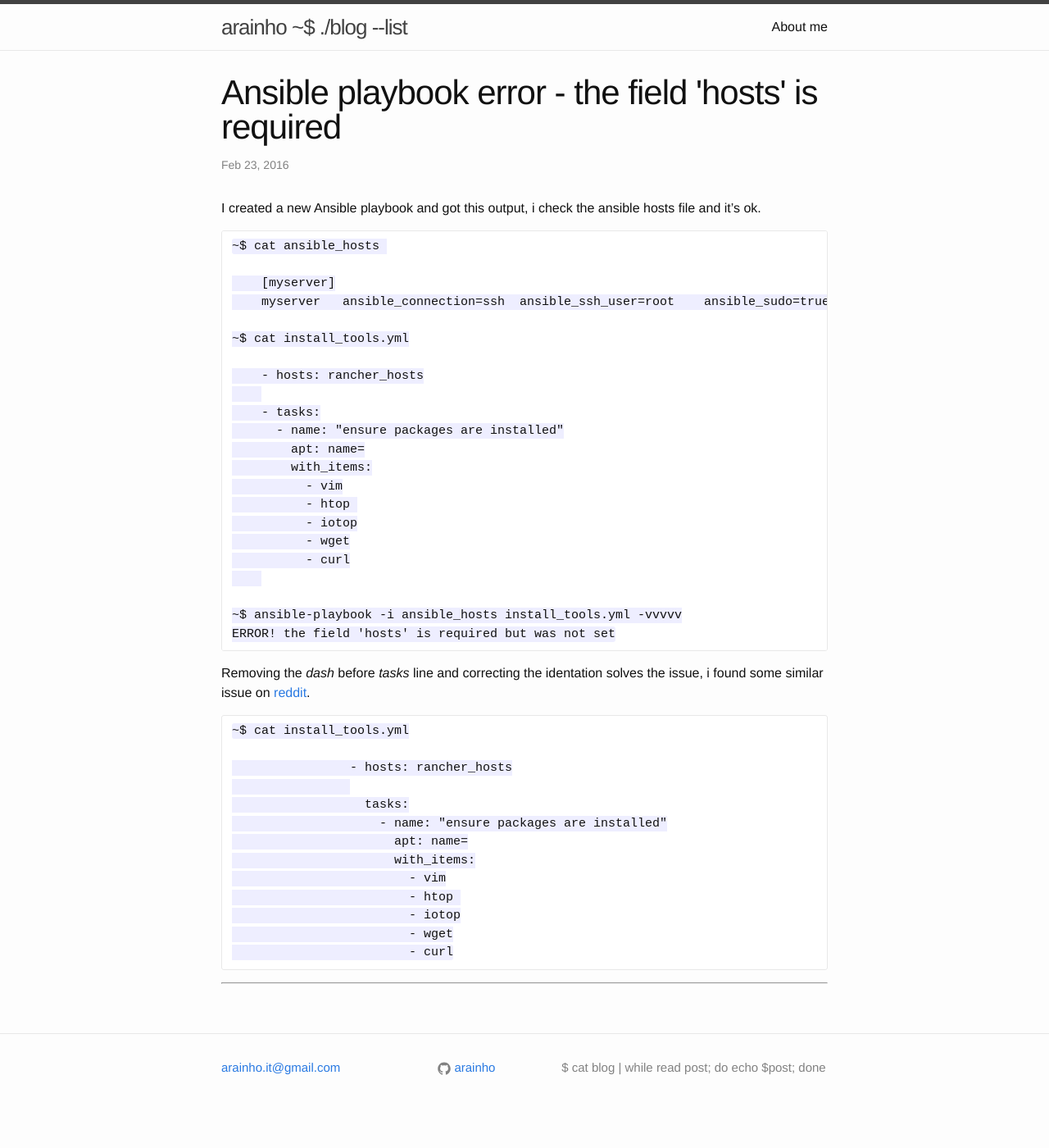
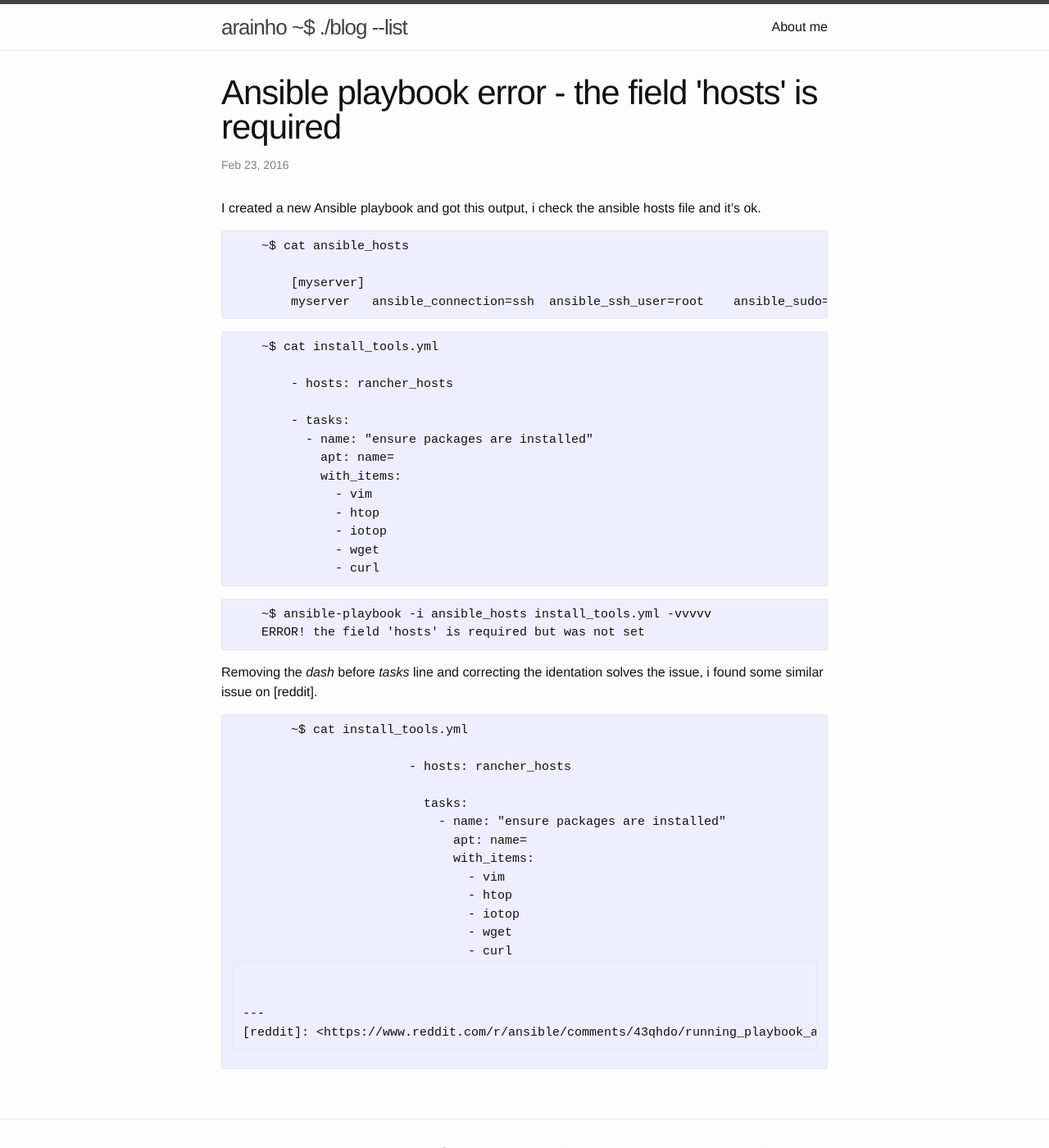
Before and after one commit to arainho/arainho.github.io, a Jekyll site: the page built from _posts/2016-02-23-ansible-playbook-error.md, in a window 1280 px wide and 1400 px high. Shown: the whole window at 82% size. Built offline with Jekyll 4.4.1, drawn with Linux system fonts in a browser that asks for light colours.

Commit message:
try to fix blocks of code

```diff
--- a/_posts/2016-02-23-ansible-playbook-error.md
+++ b/_posts/2016-02-23-ansible-playbook-error.md
@@ -8,11 +8,14 @@ categories: ansible yml playbook error
 I created a new Ansible playbook and got this output,
 i check the ansible hosts file and it's ok.
 
+<pre>
     ~$ cat ansible_hosts
 
         [myserver]
         myserver   ansible_connection=ssh  ansible_ssh_user=root    ansible_sudo=true
+</pre>
 
+<pre>
     ~$ cat install_tools.yml
 
         - hosts: rancher_hosts
@@ -26,14 +29,17 @@ i check the ansible hosts file and it's ok.
               - iotop
               - wget
               - curl
+</pre>
 
-
+<pre>
     ~$ ansible-playbook -i ansible_hosts install_tools.yml -vvvvv
     ERROR! the field 'hosts' is required but was not set
+</pre>
 
 Removing the _dash_ before _tasks_ line and correcting the identation solves the issue,
 i found some similar issue on [reddit].
 
+<pre>
 	~$ cat install_tools.yml
 
 			- hosts: rancher_hosts
@@ -47,6 +53,8 @@ i found some similar issue on [reddit].
 			        - iotop
 			        - wget
 			        - curl
+<pre>
+
 
 ---
 [reddit]: <https://www.reddit.com/r/ansible/comments/43qhdo/running_playbook_against_single_host/>
```
